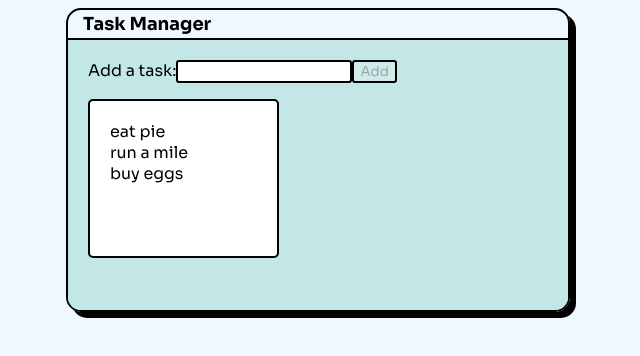
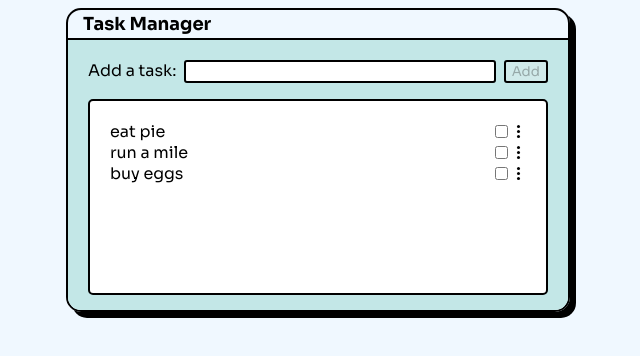
Before and after one commit to katerinakorzhov/task-manager-app, a React (Vite) app: page / in a window 1280 px wide. Shown: the top 356 px of the page, without its empty margins (322-962 px from the left). Built offline with nearby package versions, Linux system fonts and the light colour scheme.

Commit message:
Update styling to include kebab menu for future delete option

```diff
--- a/src/App.css
+++ b/src/App.css
@@ -38,23 +38,35 @@ body {
     padding: 20px;
 }
 
-input {
+.taskArea label {
+    display: flex;
+    justify-content: space-between;
+}
+
+#taskInput {
+    width: 66%;
     border: 2px solid black;
     border-radius: 3px;
+
     font-family: "Sora", sans-serif;
 }
 
 button {
     border: 2px solid black;
     border-radius: 3px;
+
     font-family: "Sora", sans-serif;
 }
 
-
+.task :checked {
+    background-color: black;
+}
 
 #root ul {
-    width:32%;
-    height: 50%;
+    box-sizing: border-box;
+    width:100%;
+    height: 85%;
+    overflow-y: auto;
 
     list-style: none;
 
@@ -64,3 +76,37 @@ button {
 
     padding: 20px;
 }
+
+.task {
+    display: flex;
+    flex-direction: row;
+    justify-content: space-between;
+    align-items: center;
+}
+
+.buttons  {
+    display: flex;
+    flex-direction: row;
+    align-items: center;
+}
+
+.kebabMenu {
+    height: 18px;
+    position: relative;
+    background-color: transparent;
+    border: 0;
+
+    display: flex;
+    flex-direction: column;
+    align-items: center;
+    justify-content: space-evenly;
+}
+
+.dot {
+    width: 3px;
+    height: 3px;
+
+    display: block;
+    border-radius: 50%;
+    background-color: black;
+}
--- a/src/TaskItem.tsx
+++ b/src/TaskItem.tsx
@@ -4,9 +4,17 @@ interface TaskItemProps {
 
 function TaskItem({ taskName }: TaskItemProps) {
   return (
-    <>
+    <div className="task">
       <li>{taskName}</li>
-    </>
+      <div className="buttons">
+        <input type="checkbox" />
+        <button className="kebabMenu">
+          <span className="dot"></span>
+          <span className="dot"></span>
+          <span className="dot"></span>
+        </button>
+      </div>
+    </div>
   );
 }
 
```
